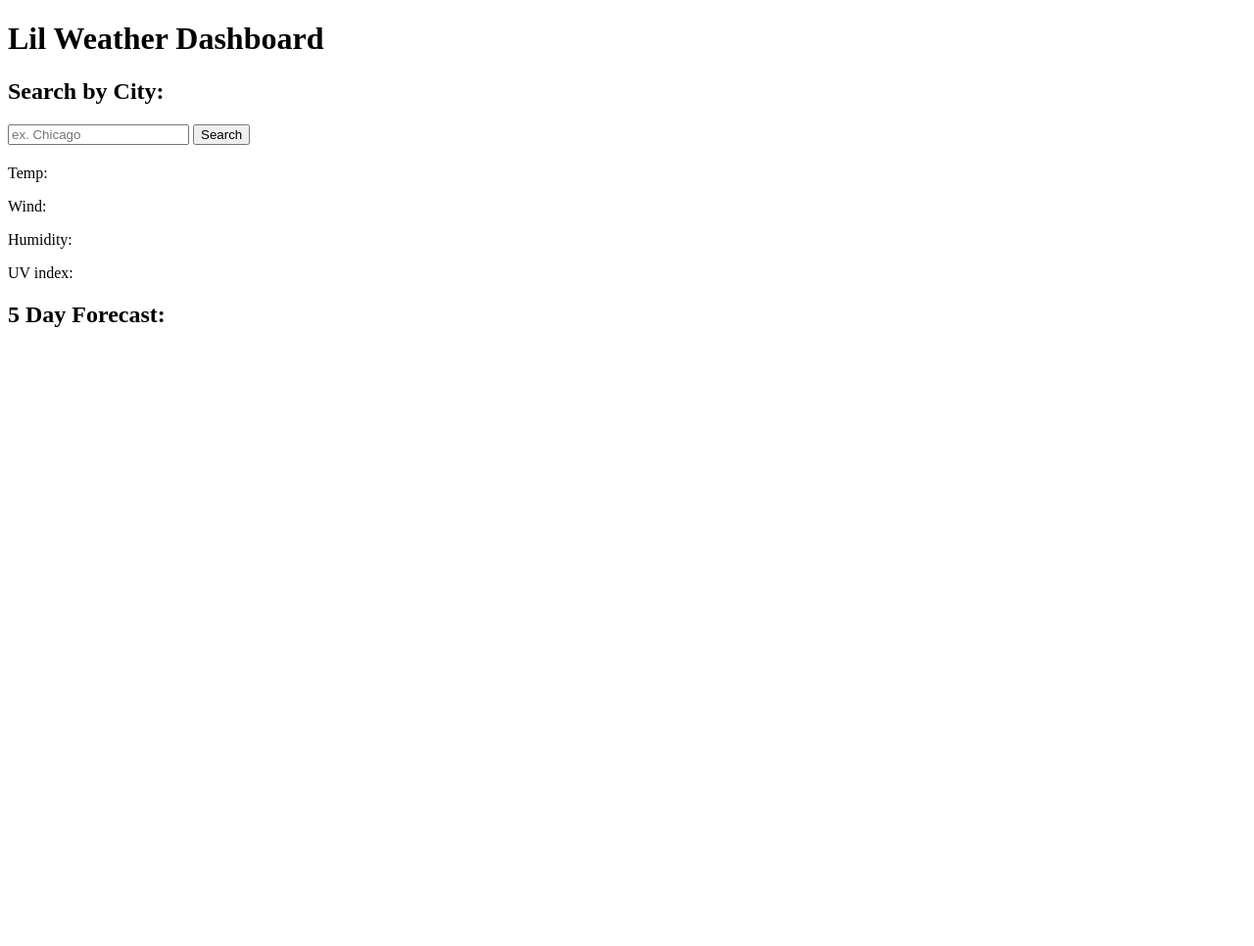
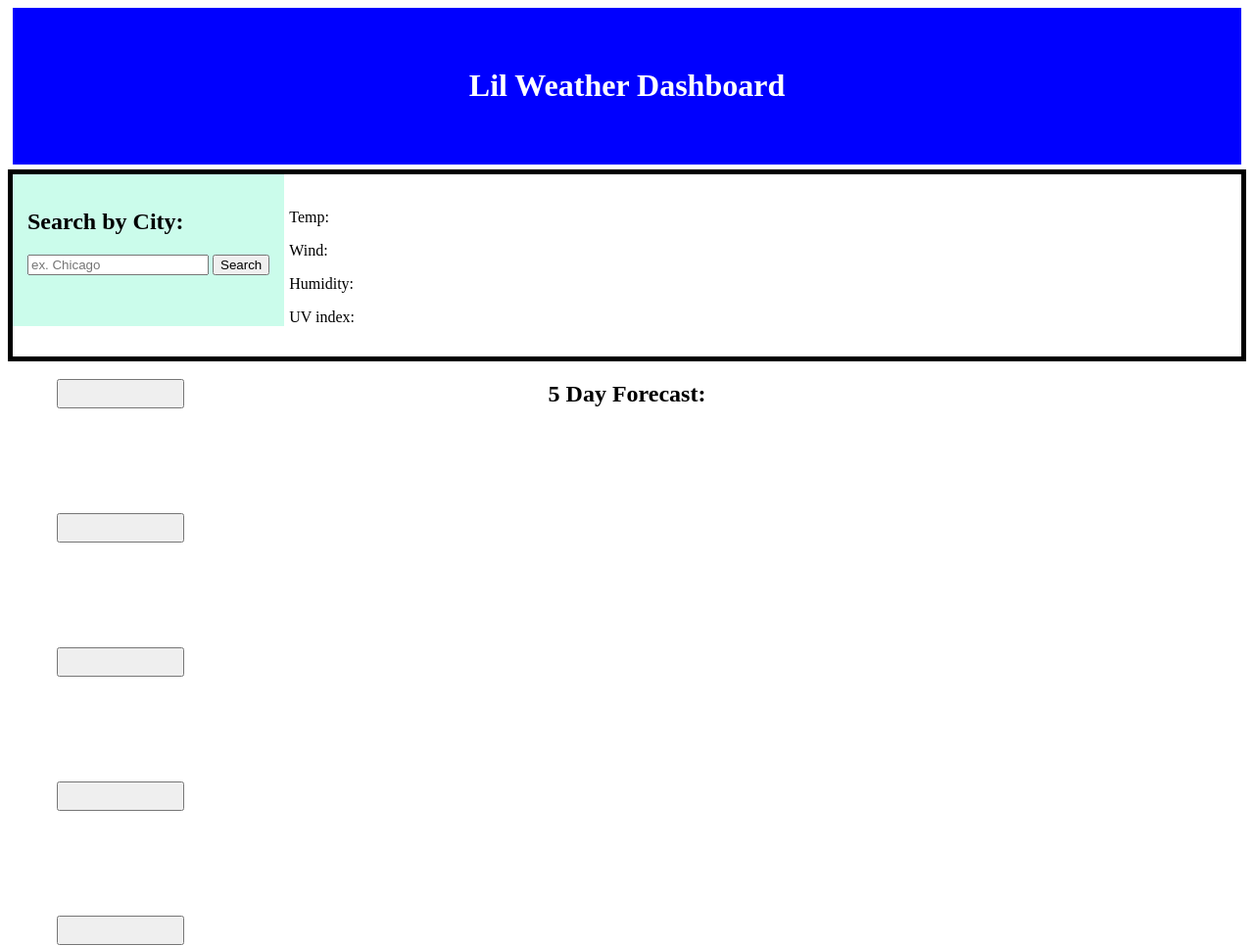
Before and after one commit to lill717/hw6-weatherdashboard, a plain HTML site: page index.html in a window 1280 px wide. Shown: the whole page at 98% size. Before the commit the page ends 800 px from the top, so only its background shows below. Drawn offline with nearby package versions, Linux system fonts and the light colour scheme.

Commit message:
Html and css mostly done. Started on js

```diff
--- a/Assets/css/style.css
+++ b/Assets/css/style.css
@@ -0,0 +1,45 @@
+.jumbotron {
+text-align: center;
+font-style: strong;
+background-color: blue;
+color: white;
+margin: 5px;
+border-color: blue;
+padding: 40px;
+}
+
+/* temp/wind/humidity/UV*/
+.card {
+    /* list-style-type: none; */
+    padding: 15px;
+    border: 5px solid black;
+    margin-left: 0em;
+  }
+
+  /* holds search & saved cities */
+.container {
+    display: block;
+    background-color: rgb(203, 252, 235);
+    text-align: left;
+    transition: 0.3s;
+    margin: 5px;
+    padding: 15px;
+    float: left;
+    /* width: */
+    height: 125px;
+}
+
+#city {
+    margin: 90px 30px 0px 30px;
+    /* padding: 0.4em;
+    padding-left: 1.5em; */
+    font-size: 1.4em;
+    height: 30px;
+    width: 130px;
+  }
+
+.fiveday {
+    display: flex;
+    justify-content: center;
+
+}
--- a/index.html
+++ b/index.html
@@ -5,14 +5,18 @@
     <meta charset="UTF-8">
     <meta http-equiv="X-UA-Compatible" content="IE=edge">
     <meta name="viewport" content="width=device-width, initial-scale=1.0">
+    <link href="https://fonts.googleapis.com/css?family=Open+Sans&display=swap" rel="stylesheet" />
+    <link rel="stylesheet" href="Assets/css/style.css" />
     <title>Lil Weather Dashboard</title>
-    <link rel="stylesheet" href="Assets/css/style.css" />
 </head>
 
 <body>
-    <header>
+    <header class="jumbotron">
         <h1>Lil Weather Dashboard</h1>
+        <p id="currentDay" class="lead"></p>
+        <p id="currentHour" class="currentHour"></p>
     </header>
+
     <div class="container">
         <div class="card-contents"></div>
         <h2 class="card-header">Search by City: </h2>
@@ -20,26 +24,30 @@
             <input name="city-name" id="city-name" placeholder="ex. Chicago" type="text" class="form-input" />
             <!--add autofocus="true"??-->
             <button id="search" class="btn">Search</button>
-            <div class="saved-cities">
-                <h3 class="h3">
-                    <h3 class="h3"></h3>
-                    <h3 class="h3"></h3> <!-- hw 4 -15 js-->
-                    <h3 class="h3"></h3>
-                    <h3 class="h3"></h3>
-            </div>
+            <section>
+                <div class="saved-cities">
+                    <p><button class="saved-btn" id="city"><span id="saved-city"></span></button></p>
+                    <p><button class="saved-btn" id="city"><span id="saved-city"></span></button></p>
+                    <p><button class="saved-btn" id="city"><span id="saved-city"></span></button></p>
+                    <p><button class="saved-btn" id="city"><span id="saved-city"></span></button></p>
+                    <p><button class="saved-btn" id="city"><span id="saved-city"></span></button></p>
+                </div>
+            </section>
         </form>
     </div>
 
     <div class="card">
-        <h2> <span id="saved-city-name"></span></h2>    <!-- hw 4 -25 js-->
+        <h2> <span id="saved-city-name"></span></h2> <!-- hw 4 -25 js-->
         <p>Temp: <span id="saved-temp"></span></p>
         <p>Wind: <span id="saved-wind"></span></p>
         <p>Humidity: <span id="saved-humidity"></span></p>
         <p>UV index: <span id="saved-uv-index"></span></p>
     </div>
 
-    <h2>5 Day Forecast: </h2>
-    <script https://code.jquery.com/jquery-3.5.1.min.js></script>
+    <h2 class="fiveday"> 5 Day Forecast: </h2>
+    <script src="https://cdnjs.cloudflare.com/ajax/libs/moment.js/2.24.0/moment.min.js"></script>
+    <script src="https://cdnjs.cloudflare.com/ajax/libs/jquery/3.2.1/jquery.min.js"></script>
+    <script src="https://code.jquery.com/jquery-3.5.1.min.js"></script>
     <script type=text/javacript src="Assets/js/javascipt.js"></script>
 </body>
 
```
Also changed, not shown: Assets/js/javascipt.js (+39 -0 lines).
